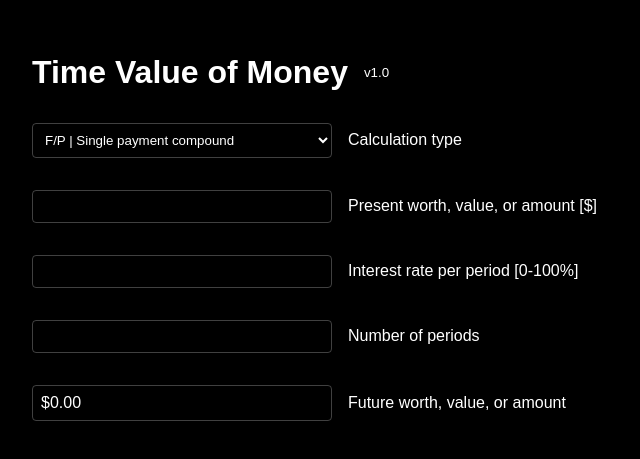
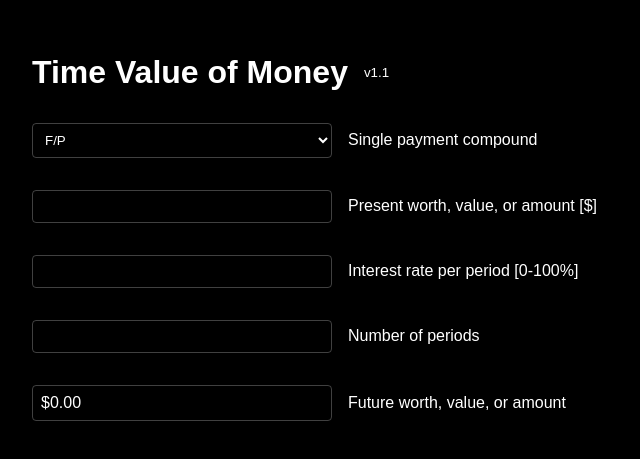
Before and after one commit to nicfv/Tools, a website with bundled scripts: page www/tvm/index.html in a window 1280 px wide. Shown: the part 163-622 px from the top of the page, without its empty margins (0-640 px from the left). Built offline with nearby package versions, Linux system fonts and the light colour scheme.

Commit message:
Calculation type is dynamic

```diff
--- a/www/tvm/index.html
+++ b/www/tvm/index.html
@@ -16,18 +16,18 @@
     <div class="flex1">
         <div class="flex2">
             <h1>Time Value of Money</h1>
-            <sub title="Version">v1.0</sub>
+            <sub title="Version">v1.1</sub>
         </div>
         <div class="flex2">
             <select id="type" title="Calculation type">
-                <option value="P_F">P/F | Single payment present worth</option>
-                <option value="P_A">P/A | Uniform series present worth</option>
-                <option value="F_P">F/P | Single payment compound</option>
-                <option value="F_A">F/A | Uniform series compound</option>
-                <option value="A_F">A/F | Uniform series sinking fund</option>
-                <option value="A_P">A/P | Capital recovery</option>
+                <option value="P_F">P/F</option>
+                <option value="P_A">P/A</option>
+                <option value="F_P">F/P</option>
+                <option value="F_A">F/A</option>
+                <option value="A_F">A/F</option>
+                <option value="A_P">A/P</option>
             </select>
-            <label for="type">Calculation type</label>
+            <label for="type" id="type_label"></label>
         </div>
         <div class="flex2">
             <input type="number" min="0" step="0.01" id="x" title="Input">
--- a/www/tvm/src/index.js
+++ b/www/tvm/src/index.js
@@ -4,6 +4,7 @@ window.addEventListener('load', main);
 
 function main() {
     const selector = document.getElementById('type'),
+        typeLabel = document.getElementById('type_label'),
         inputLabel = document.getElementById('x_label'),
         outputLabel = document.getElementById('y_label'),
         num = id => +document.getElementById(id).value,
@@ -15,36 +16,42 @@ function main() {
     function changeValue() {
         switch (selector.value) {
             case ('P_F'): {
+                typeLabel.innerText = 'Single payment present worth';
                 inputLabel.innerText = 'Future worth, value, or amount [$]';
                 outputLabel.innerText = 'Present worth, value, or amount';
                 result.innerText = '$' + (P_F(num('i') / 100, num('n')) * num('x')).toFixed(2);
                 break;
             }
             case ('P_A'): {
+                typeLabel.innerText = 'Uniform series present worth';
                 inputLabel.innerText = 'Uniform amount per period [$]';
                 outputLabel.innerText = 'Present worth, value, or amount';
                 result.innerText = '$' + (P_A(num('i') / 100, num('n')) * num('x')).toFixed(2);
                 break;
             }
             case ('F_P'): {
+                typeLabel.innerText = 'Single payment compound';
                 inputLabel.innerText = 'Present worth, value, or amount [$]';
                 outputLabel.innerText = 'Future worth, value, or amount';
                 result.innerText = '$' + (F_P(num('i') / 100, num('n')) * num('x')).toFixed(2);
                 break;
             }
             case ('F_A'): {
+                typeLabel.innerText = 'Uniform series compound';
                 inputLabel.innerText = 'Uniform amount per period [$]';
                 outputLabel.innerText = 'Future worth, value, or amount';
                 result.innerText = '$' + (F_A(num('i') / 100, num('n')) * num('x')).toFixed(2);
                 break;
             }
             case ('A_F'): {
+                typeLabel.innerText = 'Uniform series sinking fund';
                 inputLabel.innerText = 'Future worth, value, or amount [$]';
                 outputLabel.innerText = 'Uniform amount per period';
                 result.innerText = '$' + (A_F(num('i') / 100, num('n')) * num('x')).toFixed(2);
                 break;
             }
             case ('A_P'): {
+                typeLabel.innerText = 'Capital recovery';
                 inputLabel.innerText = 'Present worth, value, or amount [$]';
                 outputLabel.innerText = 'Uniform amount per period';
                 result.innerText = '$' + (A_P(num('i') / 100, num('n')) * num('x')).toFixed(2);
```
